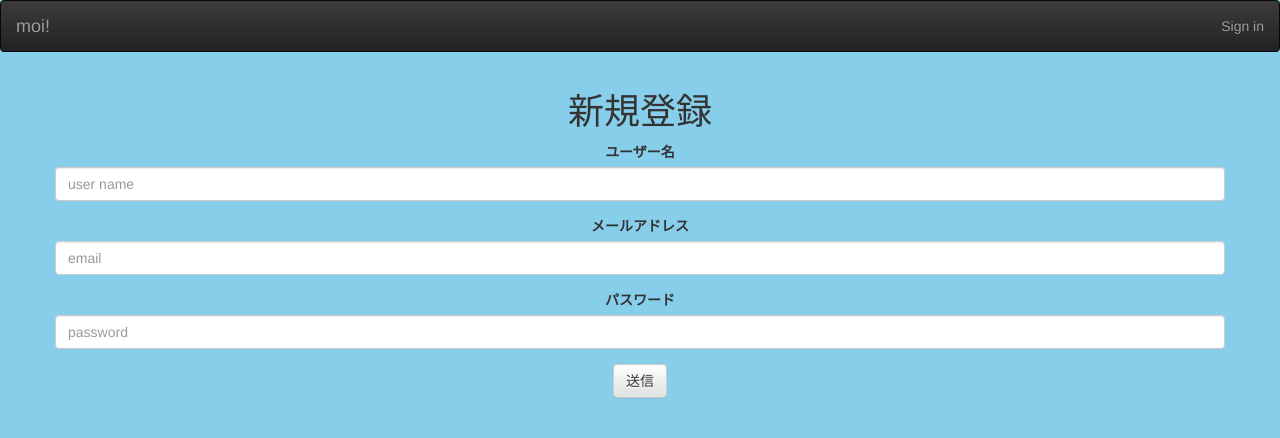
After one commit to kogatoshi/game_management, a Flask app: page /signup in a window 1280 px wide. The commit adds this page. Shown: the top 438 px of the page. Run offline with Flask 2, Linux system fonts and the light colour scheme; some libraries are stand-ins or nearby versions.

Commit message:
create sign up form now

```diff
--- a/app.py
+++ b/app.py
@@ -1,7 +1,7 @@
 from flask import Flask, render_template, abort, request
 from flask import redirect, url_for
 from flask_httpauth import HTTPDigestAuth
-from game.models import Hardware, Games
+from game.models import Hardware, Games, User
 from game.database import db_session, engine
 import os
 
@@ -29,13 +29,11 @@ def home():
 
 
 # ログイン
-@app.route('/login')
+@app.route('/login', methods=['POST'])
 @auth.login_required
 def login():
-    if auth.username() == "tenmaendou":
-        return redirect(url_for('manage'))
-    else:
-        return render_template("login.html", username=auth.username())
+    users = session.query(User).all()
+    return "ok"
 
 
 # ソフト・ハードの一覧
@@ -49,6 +47,35 @@ def game():
                 soft_contents=soft_contents,
                 username=auth.username()
             )
+
+
+@app.route("/signup_conf", methods=['POST'])
+def signup_conf():
+    new_username = request.form['new_username']
+    email = request.form['email']
+    password = request.form['password']
+    return render_template(
+                'signup_conf.html',
+                new_username=new_username,
+                email=email,
+            )
+
+
+@app.route("/signup")
+def signup():
+    return render_template('signup.html')
+
+
+@app.route("/adduser", methods=['POST'])
+def adduser():
+    new_username = signup_conf.new_username
+    email = signup_conf.email
+    password = signup_conf.password
+    engine.execute(
+        'insert into users values \
+        (0, "%s", "%s", "%s")' % (new_username, email, password)
+    )
+    return redirect(url_for('login'))
 
 
 # 詳細ページ
--- a/static/css/layout.css
+++ b/static/css/layout.css
@@ -6,10 +6,25 @@ body {
   text-align: center;
 }
 
-table {
-  margin-top: 50px;
+form#addHard,#addSoft {
+  margin-top: 25px;
+  margin-bottom: 25px
 }
 
-form#addHard,#addSoft {
-  margin-top: 50px;
+#signupConf {
+  background-color: white;
+  text-align: center;
+  padding-bottom: 50px;
 }
+
+#signupConf th {
+  text-align: center;
+}
+
+#signupConf a {
+  color: black;
+}
+
+#signupForm {
+  text-align: center;
+}
--- a/templates/index.html
+++ b/templates/index.html
@@ -7,13 +7,14 @@
     </div>
     <ul class="nav navbar-nav navbar-right">
       <li><a href="/login" data-toggle="modal">Sign in</a></li>
+      <li><a href="/signup" data-toggle="modal">Sign up</a></li>
     </ul>
   </div>
 </nav>
 <div class="container-fluid">
   <div class="row">
     <div class="col-sm-12 col-md-12">
-      <h1 class="text-center">MoiFlask</h1>
+      <h1 class="text-center">ゲームソフト管理サイト</h1>
     </div>
   </div>
 </div>
--- /dev/null
+++ b/templates/signup.html
@@ -0,0 +1,37 @@
+{% extends 'layout.html' %}
+{% block body %}
+<nav class="navbar navbar-inverse">
+  <div class="container-fluid">
+    <div class="navbar-header">
+      <a class="navbar-brand">moi!</a>
+    </div>
+    <ul class="nav navbar-nav navbar-right">
+      <li><a href="/login" data-toggle="modal">Sign in</a></li>
+    </ul>
+  </div>
+</nav>
+<div class="container">
+  <div class="row">
+    <div class="col-sm-12 col-md-12">
+      <h1 class="text-center">新規登録</h1>
+    </div>
+  </div>
+  <div class="row" id="signupForm">
+    <form action="/signup_conf" method="post">
+      <div class="form-group">
+        <label>ユーザー名</label>
+        <input type="text" class="form-control" name="new_username" placeholder="user name" required />
+      </div>
+      <div class="form-group">
+        <label>メールアドレス</label>
+        <input type="email" class="form-control" name="email" placeholder="email" required />
+      </div>
+      <div class="form-group">
+        <label>パスワード</label>
+        <input type="password" class="form-control" name="password" placeholder="password" required />
+      </div>
+      <input type="submit" class="btn btn-default" value="送信" />
+    </form>
+  </div>
+</div>
+{% endblock %}
```
Also changed, not shown: game/models.py (+21 -2 lines), templates/login.html (+6 -6 lines), templates/manage.html (+14 -5 lines), templates/signup_conf.html (added, +32 -0 lines).
